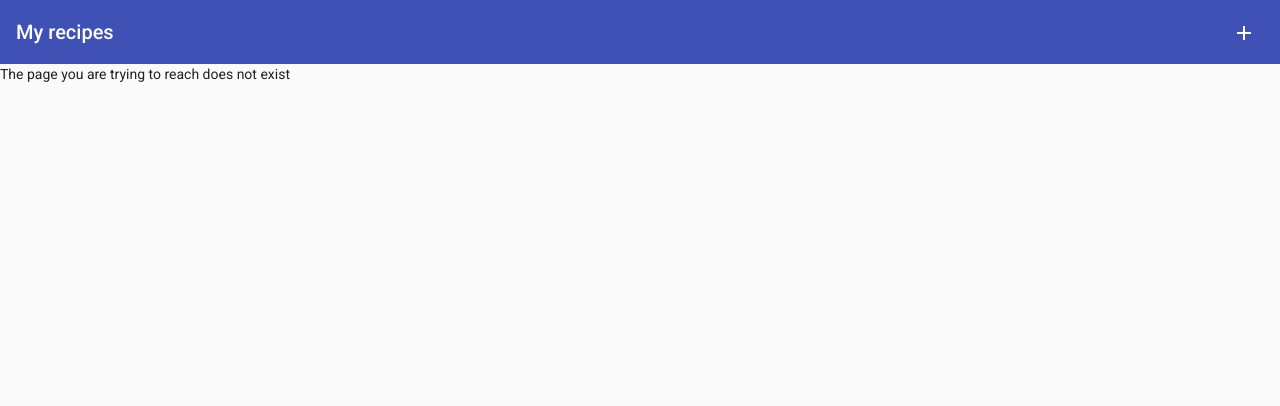
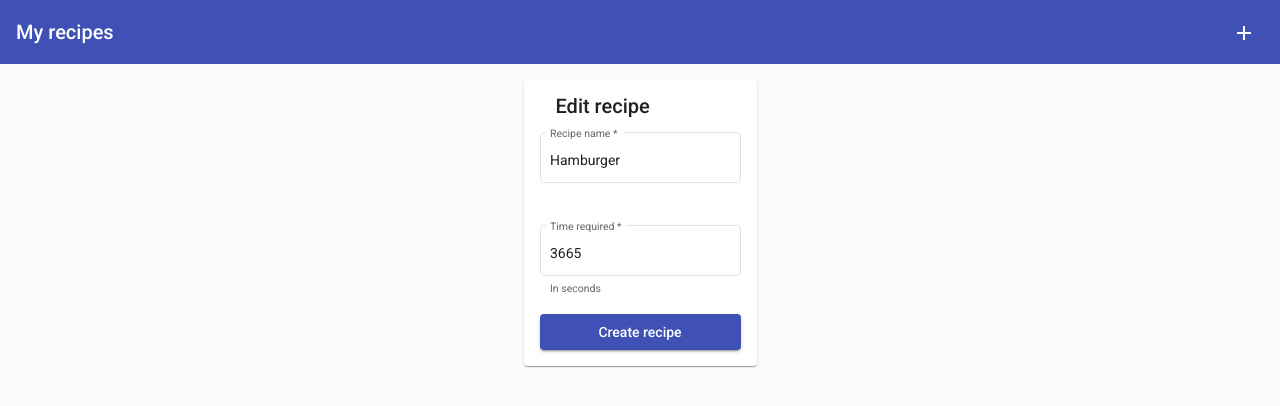
Before and after one commit to mlchior/formation_05_12_2022, an Angular app: page /#/edit/1 in a window 1280 px wide. Before the commit this address led to /#/error. Shown: the top 406 px of the page. Built offline with nearby package versions, Linux system fonts and the light colour scheme; data requests are answered from the project's data file.

Commit message:
Added time pipe, finished edit component

```diff
--- a/db.json
+++ b/db.json
@@ -2,7 +2,7 @@
   "recipes": [
     {
       "title": "Hamburger",
-      "time": 10,
+      "time": 3665,
       "id": 1
     },
     {
--- a/src/app/app-routing.module.ts
+++ b/src/app/app-routing.module.ts
@@ -2,11 +2,13 @@ import { NgModule } from '@angular/core';
 import { RouterModule, Routes } from '@angular/router';
 import { ErrorComponent } from './common/error/error.component';
 import { AddComponent } from './recipes/add/add.component';
+import { EditComponent } from './recipes/edit/edit.component';
 import { ListComponent } from './recipes/list/list.component';
 
 const routes: Routes = [
   { path: 'list', component: ListComponent },
   { path: 'add', component: AddComponent },
+  { path: 'edit', children: [{ path: ':id', component: EditComponent }] },
   { path: 'error', component: ErrorComponent },
   // Redirections always last
   // First redirection : the root url ("/") redirects to another link
--- a/src/app/app.module.ts
+++ b/src/app/app.module.ts
@@ -20,6 +20,7 @@ import { FormComponent } from './recipes/form/form.component';
 import { ReactiveFormsModule } from '@angular/forms';
 import { MatSnackBarModule } from '@angular/material/snack-bar';
 import { EditComponent } from './recipes/edit/edit.component';
+import { TimePipe } from './common/pipes/time.pipe';
 
 @NgModule({
   // UI Elements : components, directives, pipes ...
@@ -30,6 +31,7 @@ import { EditComponent } from './recipes/edit/edit.component';
     AddComponent,
     FormComponent,
     EditComponent,
+    TimePipe,
   ],
   // Mainly modules
   imports: [
--- /dev/null
+++ b/src/app/common/pipes/time.pipe.ts
@@ -0,0 +1,19 @@
+import { Pipe, PipeTransform } from '@angular/core';
+
+@Pipe({
+  name: 'time',
+})
+export class TimePipe implements PipeTransform {
+  transform(value: number): unknown {
+    const hours = Math.floor(value / 3600);
+    const minutes = Math.floor((value % 3600) / 60);
+    const seconds = value % 60;
+
+    let ret = '';
+    if (hours) ret += hours + 'h ';
+    if (minutes) ret += minutes + 'mn ';
+    if (seconds) ret += seconds + 's ';
+
+    return ret;
+  }
+}
--- a/src/app/providers/http/recipes.service.ts
+++ b/src/app/providers/http/recipes.service.ts
@@ -14,6 +14,10 @@ export class RecipesService {
     return this.http.get<Recipes>(this._url);
   }
 
+  getRecipe(id: string) {
+    return this.http.get<Recipe>(this._url + '/' + id);
+  }
+
   createRecipe(recipe: Recipe) {
     return this.http.post<Recipe>(this._url, recipe);
   }
--- a/src/app/recipes/edit/edit.component.html
+++ b/src/app/recipes/edit/edit.component.html
@@ -4,6 +4,9 @@
   </mat-card-header>
 
   <mat-card-content>
-    <app-form (create)="editRecipe($event)"></app-form>
+    <app-form
+      [recipe]="(recipe$ | async)!"
+      (create)="editRecipe($event)"
+    ></app-form>
   </mat-card-content>
 </mat-card>
--- a/src/app/recipes/edit/edit.component.ts
+++ b/src/app/recipes/edit/edit.component.ts
@@ -1,6 +1,7 @@
 import { Component, OnInit } from '@angular/core';
 import { MatSnackBar } from '@angular/material/snack-bar';
-import { Router } from '@angular/router';
+import { ActivatedRoute, Router } from '@angular/router';
+import { shareReplay, switchMap } from 'rxjs/operators';
 import { RecipesService } from '../../providers/http/recipes.service';
 
 @Component({
@@ -9,10 +10,16 @@ import { RecipesService } from '../../providers/http/recipes.service';
   styleUrls: ['./edit.component.scss'],
 })
 export class EditComponent implements OnInit {
+  recipe$ = this.route.params.pipe(
+    switchMap(({ id }) => this.service.getRecipe(id)),
+    shareReplay(1)
+  );
+
   constructor(
     private service: RecipesService,
     private snacker: MatSnackBar,
-    private router: Router
+    private router: Router,
+    private route: ActivatedRoute
   ) {}
 
   ngOnInit(): void {}
--- a/src/app/recipes/form/form.component.ts
+++ b/src/app/recipes/form/form.component.ts
@@ -1,4 +1,4 @@
-import { Component, EventEmitter, OnInit, Output } from '@angular/core';
+import { Component, EventEmitter, Input, OnInit, Output } from '@angular/core';
 import { FormBuilder, Validators } from '@angular/forms';
 
 @Component({
@@ -22,10 +22,17 @@ export class FormComponent implements OnInit {
   @Output()
   private edit = new EventEmitter<Recipe>();
 
+  @Input()
+  recipe?: Recipe;
+
   // Inject the form builder to ease the form construction
   constructor(private fb: FormBuilder) {}
 
   ngOnInit(): void {}
+
+  ngOnChanges() {
+    this.form.patchValue(this.recipe!);
+  }
 
   submit() {
     if (!this.form.valid) return;
--- a/src/app/recipes/list/list.component.html
+++ b/src/app/recipes/list/list.component.html
@@ -2,11 +2,13 @@
 <!-- Use *ngFor to iterate over an array of items -->
 <!-- Use async pipe to get the value inside an observable (here, an array of recipes) -->
 <ng-container *ngFor="let recipe of recipes$ | async">
-  <mat-card>
+  <mat-card [routerLink]="['/', 'edit', recipe.id]">
     <mat-card-header>
       <!-- Use {{ var }} syntax to display variable contents -->
       <mat-card-title>{{ recipe.title }}</mat-card-title>
-      <mat-card-subtitle>Time required : {{ recipe.time }}s</mat-card-subtitle>
+      <mat-card-subtitle
+        >Time required : {{ recipe.time | time }}</mat-card-subtitle
+      >
     </mat-card-header>
   </mat-card>
 </ng-container>
--- a/src/app/recipes/list/list.component.scss
+++ b/src/app/recipes/list/list.component.scss
@@ -2,4 +2,6 @@
   display: flex;
   flex-flow: row wrap;
   gap: 1rem;
+  padding: 1rem;
+  box-sizing: border-box;
 }
--- a/src/model.d.ts
+++ b/src/model.d.ts
@@ -1,4 +1,5 @@
 declare interface Recipe {
+  id: number;
   title: string;
   time: number;
 }
```
Also changed, not shown: 1 other file (tests, documents, lock files or other folders).
